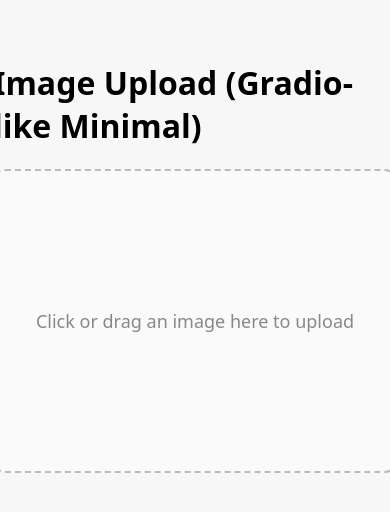
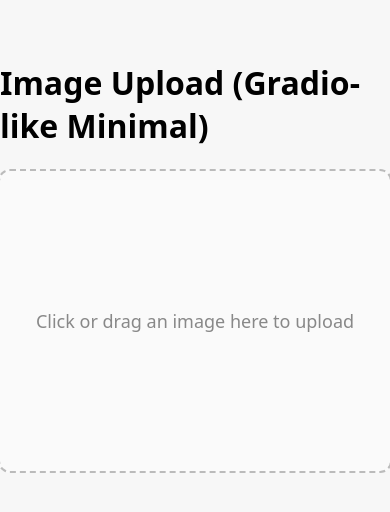
Before and after one commit to shaymoshe951/hairsfe, a Next.js app: page / in a window 390 px wide. Shown: the top 512 px of the page. Built offline with nearby package versions, Linux system fonts and the light colour scheme.

Commit message:
Update image upload component styles for responsiveness
- Changed the width of the upload area to 100% with a maximum width of 400px for better responsiveness in `page.tsx`.

```diff
--- a/app/page.tsx
+++ b/app/page.tsx
@@ -64,7 +64,8 @@ export default function Home() {
         style={{
           border: dragActive ? "2px solid #0070f3" : "2px dashed #bbb",
           borderRadius: 12,
-          width: 400,
+          width: "100%",
+          maxWidth: 400,
           height: 300,
           display: "flex",
           alignItems: "center",
```
